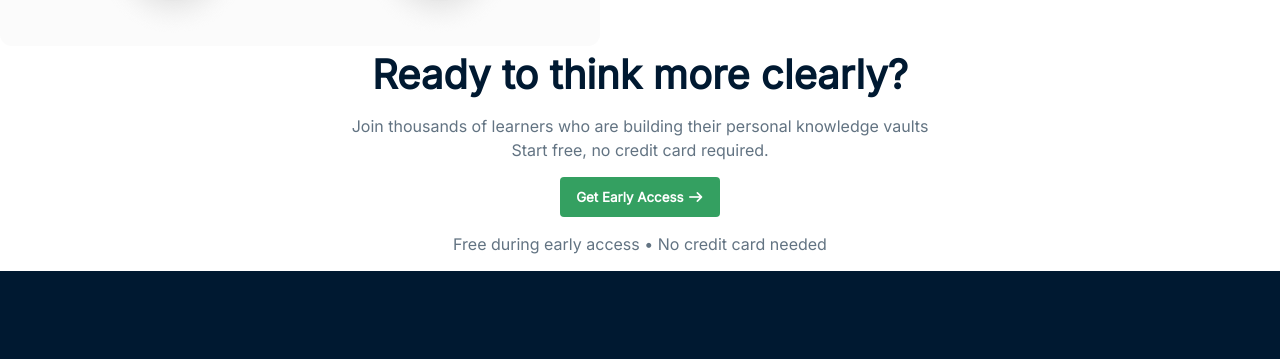
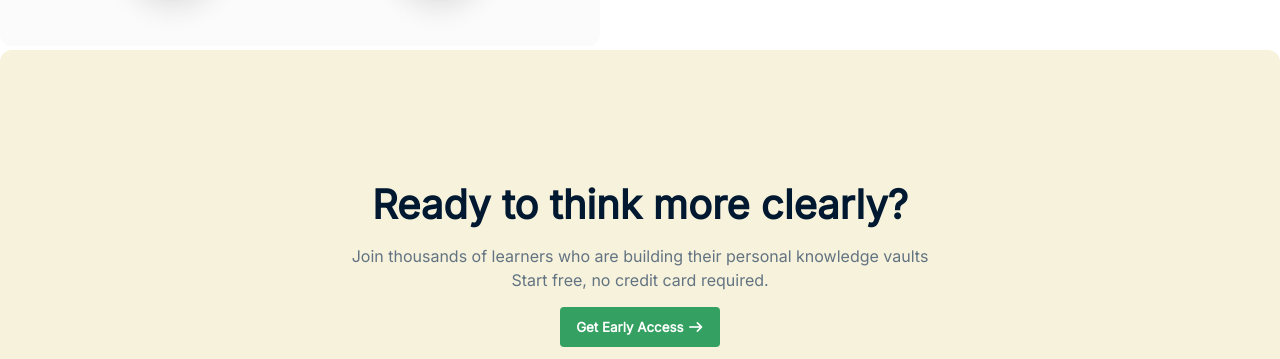
Before and after one commit to imranalfarabi955-source/assaingment-1, a plain HTML site: page index.html in a window 1280 px wide. Shown: the part 1935-2294 px from the top of the page. Drawn offline with Linux system fonts and the light colour scheme.

Commit message:
ready section

```diff
--- a/style.css
+++ b/style.css
@@ -224,14 +224,16 @@ nav .menu a {
 }
 
 /*-----------ready section--------*/
-#ready {
-    background-color: #F7F6F2;
+#ready-section{
+    background-color:#f7f2db;
     padding: 80px;
     border-radius: 12px;
 }
 
 .ready-content {
     text-align: center;
+    margin-top: 50px;
+    border-radius:10px;
 }
 
 .ready-content h2 {
```
